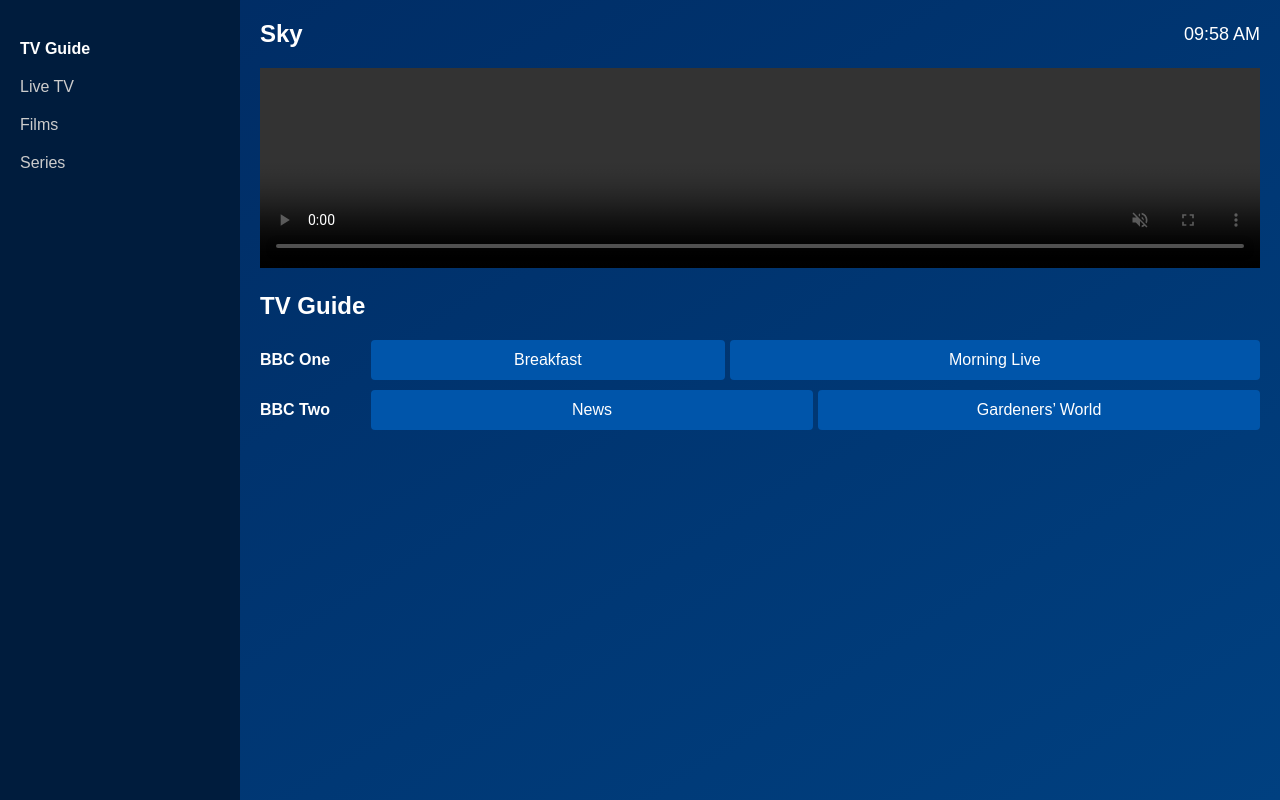
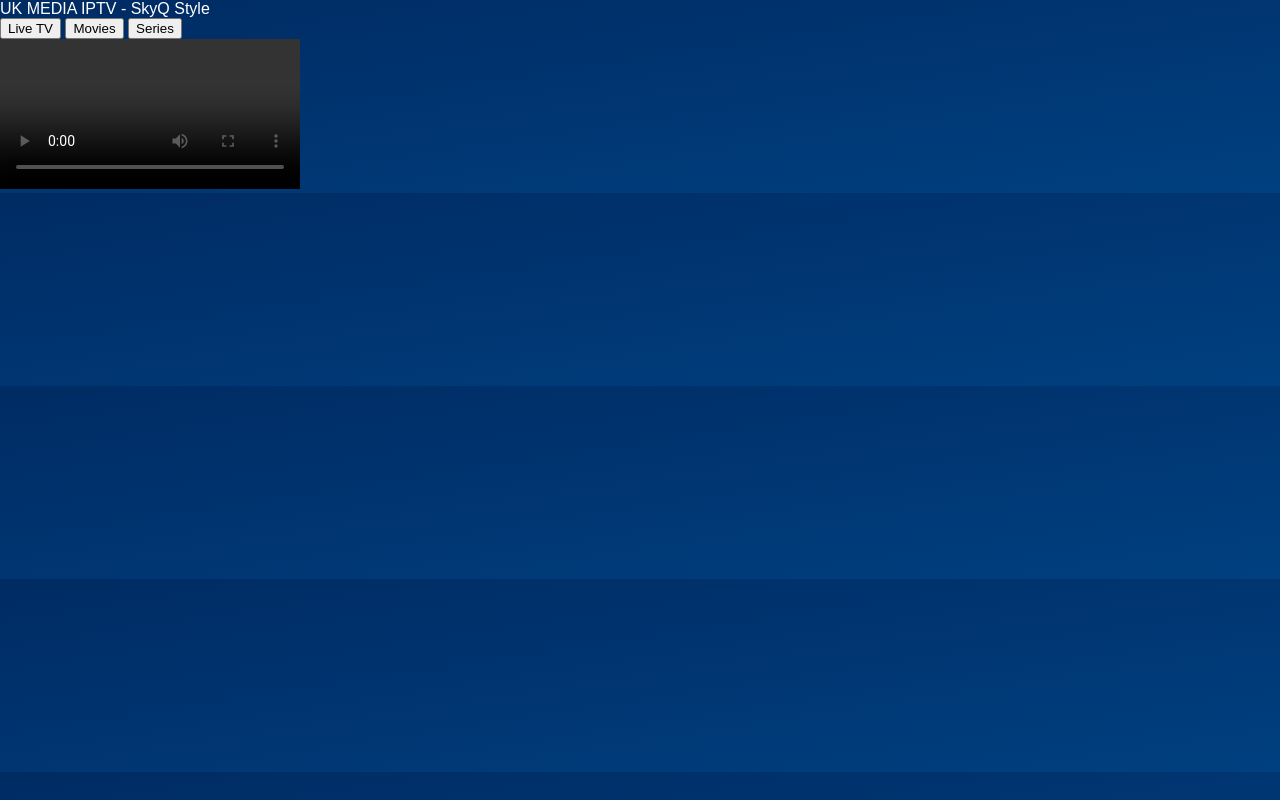
Before and after one commit to LewisMCDPicking/IPTVSkyQ, a plain HTML site: page index.html in a window 1280 px wide. Drawn offline with Linux system fonts and the light colour scheme.

Commit message:
Update index.html

```diff
--- a/index.html
+++ b/index.html
@@ -2,73 +2,26 @@
 <html lang="en">
 <head>
   <meta charset="UTF-8" />
-  <meta name="viewport" content="width=device-width, initial-scale=1.0"/>
-  <title>SkyQ IPTV Interface</title>
+  <meta name="viewport" content="width=device-width, initial-scale=1" />
+  <title>UK MEDIA IPTV - SkyQ Style</title>
   <link rel="stylesheet" href="styles.css" />
 </head>
 <body>
-  <div class="app-container">
-    <aside class="sidebar">
-      <ul>
-        <li class="nav-item active" data-target="guide">TV Guide</li>
-        <li class="nav-item" data-target="live">Live TV</li>
-        <li class="nav-item" data-target="films">Films</li>
-        <li class="nav-item" data-target="series">Series</li>
-      </ul>
-    </aside>
 
-    <main class="main-content">
-      <header>
-        <div class="logo">Sky</div>
-        <div class="current-time" id="time">--:--</div>
-      </header>
+<header>UK MEDIA IPTV - SkyQ Style</header>
 
-      <section class="preview">
-        <video id="videoPlayer" controls autoplay muted></video>
-      </section>
+<nav>
+  <button id="nav-live" class="active" data-type="live">Live TV</button>
+  <button id="nav-movies" data-type="movies">Movies</button>
+  <button id="nav-series" data-type="series">Series</button>
+</nav>
 
-      <section id="guide" class="content-section">
-        <h2>TV Guide</h2>
-        <div class="epg-grid">
-          <div class="epg-row">
-            <span class="channel-name">BBC One</span>
-            <div class="program" style="width: 40%;">Breakfast</div>
-            <div class="program" style="width: 60%;">Morning Live</div>
-          </div>
-          <div class="epg-row">
-            <span class="channel-name">BBC Two</span>
-            <div class="program" style="width: 50%;">News</div>
-            <div class="program" style="width: 50%;">Gardeners’ World</div>
-          </div>
-        </div>
-      </section>
+<div class="player-wrapper">
+  <video id="videoPlayer" controls autoplay></video>
+</div>
 
-      <section id="live" class="content-section hidden">
-        <h2>Live TV</h2>
-        <div class="channel-list">
-          <div class="channel" data-url="http://mv223.uk:8880/live/tPGZaNHC/eEtNUB671N/1.ts">BBC One</div>
-          <div class="channel" data-url="http://mv223.uk:8880/live/tPGZaNHC/eEtNUB671N/2.ts">BBC Two</div>
-          <div class="channel" data-url="http://mv223.uk:8880/live/tPGZaNHC/eEtNUB671N/3.ts">ITV</div>
-        </div>
-      </section>
+<div id="channelList" class="channel-list"></div>
 
-      <section id="films" class="content-section hidden">
-        <h2>Films</h2>
-        <ul class="vod-list">
-          <li>Film 1 - <em>Coming Soon</em></li>
-          <li>Film 2 - <em>Coming Soon</em></li>
-        </ul>
-      </section>
-
-      <section id="series" class="content-section hidden">
-        <h2>Series</h2>
-        <ul class="vod-list">
-          <li>Series 1 - <em>Coming Soon</em></li>
-          <li>Series 2 - <em>Coming Soon</em></li>
-        </ul>
-      </section>
-    </main>
-  </div>
-  <script src="script.js"></script>
+<script src="app.js"></script>
 </body>
 </html>
```
